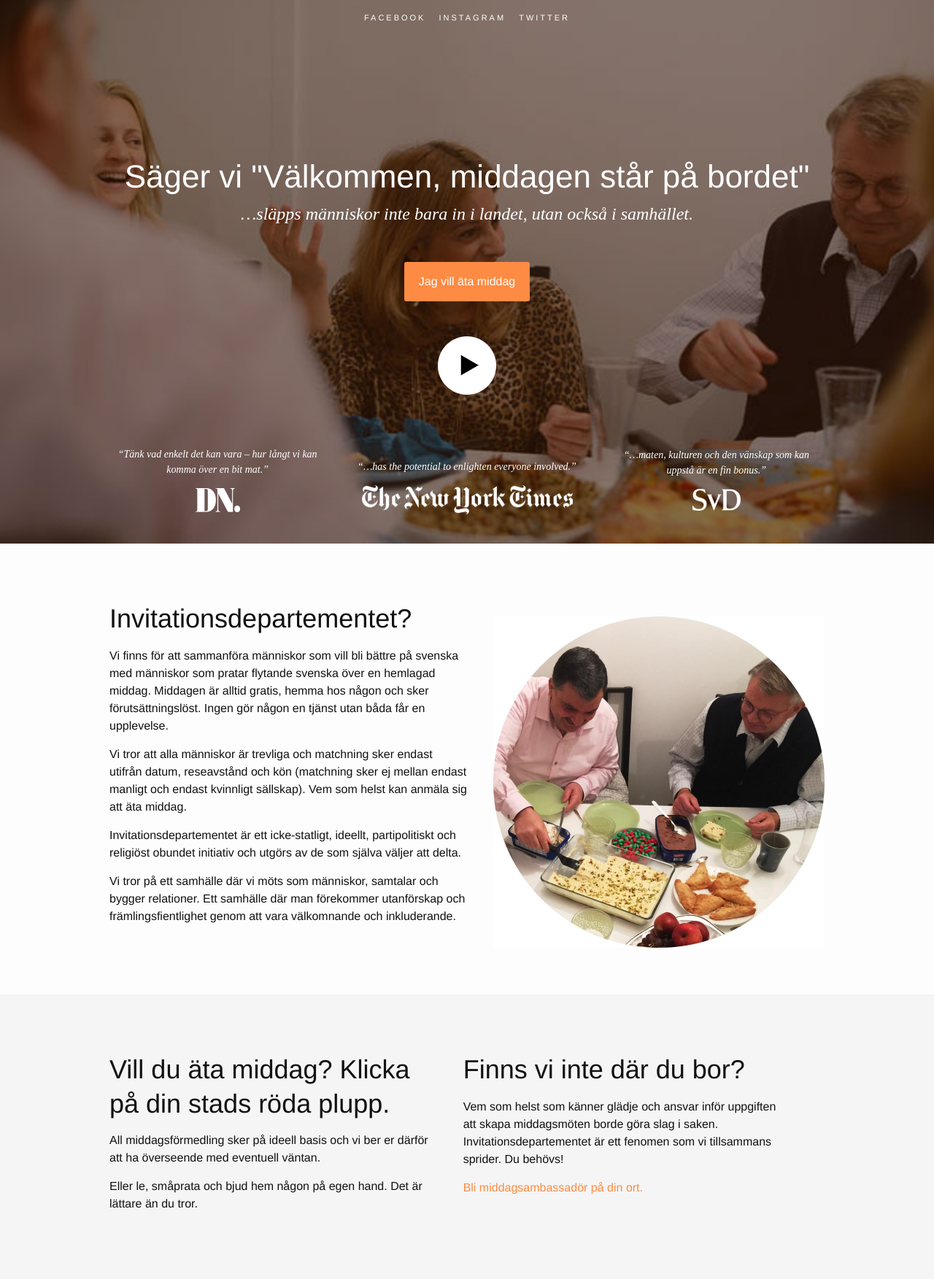
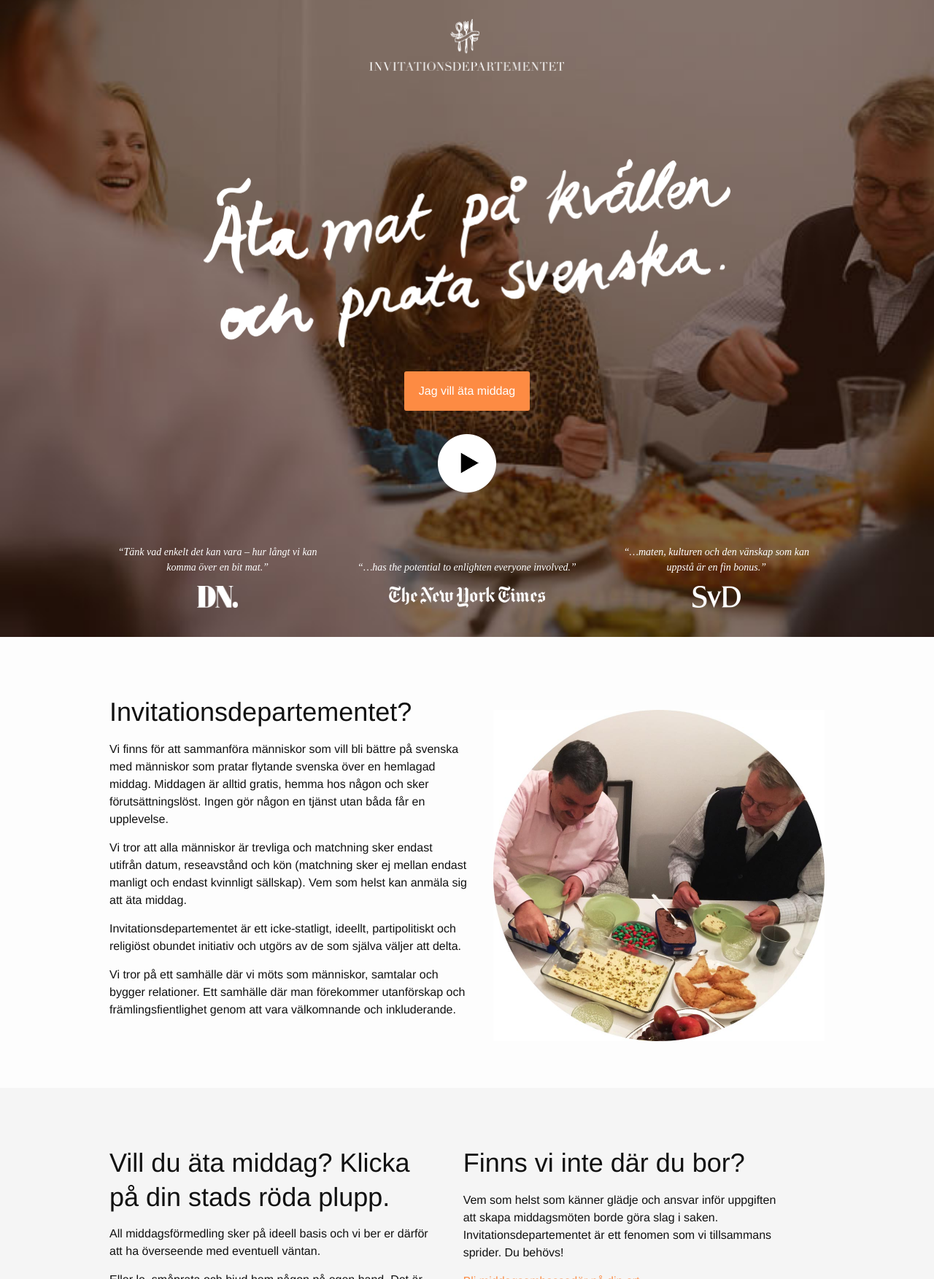
Before and after one commit to Invitationsdepartementet/test, a Jekyll site: the page built from index.html, in a window 1280 px wide, cut to the strip 104-1857 px from the top of the page. Shown: the whole strip at 73% size. Built offline with Jekyll 4.4.1, drawn with Linux system fonts in a browser that asks for light colours.

Commit message:
Add rendered logo and slogan

```diff
--- a/_sass/_layout.scss
+++ b/_sass/_layout.scss
@@ -1,3 +1,14 @@
+.logo-white {
+  display: block;
+  margin: 10px auto;
+  width: 269px;
+  height: 71px;
+  overflow: hidden;
+  text-indent: -999em;
+  text-align: left;
+  background: transparent url('/images/logga.png') no-repeat left top/contain;
+}
+
 .wrapper {
   margin: 0 auto;
   position: relative;
@@ -32,6 +43,10 @@
   font-size: 11px;
   text-transform: uppercase;
   letter-spacing: 3px;
+  position: absolute;
+  top: 0;
+  right: 20px;
+  padding-top: inherit;
 }
 
 .social-media-link {
@@ -50,6 +65,18 @@
   margin-bottom: 0;
   font-weight: 200;
   font-size: 2.75em;
+}
+
+.page-header-home {
+  display: block;
+  margin: 2.75em auto 0.75em;
+  width: 723px;
+  height: 258px;
+  max-width: 90%;
+  background: transparent url('/images/slogan.png') no-repeat left top/contain;
+  text-indent: -999em;
+  text-align: left;
+  overflow: hidden;
 }
 
 @media all and (max-width: 700px) {
@@ -79,8 +106,8 @@
   display: inline-block;
   height: 80px;
   width: 80px;
-  background: transparent url('/images/play.png') no-repeat left top/cover;
-  margin-top: 3em;
+  background: transparent url('/images/play.png') no-repeat center center/cover;
+  margin-top: 2em;
   margin-bottom: 4em;
   text-decoration: none;
 }
@@ -100,12 +127,18 @@
 
 .top-quote-hero { width: 39%; }
 
+
 @media all and (max-width: 800px) {
   .top-quote {
     width: 100%;
     margin-bottom: 50px;
   }
-  }
+}
+
+.quote-logo {
+  width: auto;
+  max-height: 30px;
+}
 
 .map-desc-text {
   display: inline-block;
@@ -198,3 +231,9 @@
   max-width: 85%;
   max-height: 85%;
 }
+
+.google-map-embed {
+  border: 0;
+  margin: 0;
+  padding: 0;
+}
--- a/index.html
+++ b/index.html
@@ -5,15 +5,16 @@ layout: default
 <div class="home">
 
   <div class="section section-top">
+    <div class="social-media-links">
+      <a class="social-media-link icon-facebook" href="{{ site.facebook }}">Facebook</a>
+      <a class="social-media-link icon-instagram" href="{{ site.instagram }}">Instagram</a>
+      <a class="social-media-link icon-twitter" href="{{ site.twitter }}">Twitter</a>
+    </div>
+
     <div class="wrapper">
-      <div class="social-media-links">
-        <a class="social-media-link" href="{{ site.facebook }}">Facebook</a>
-        <a class="social-media-link" href="{{ site.instagram }}">Instagram</a>
-        <a class="social-media-link" href="{{ site.twitter }}">Twitter</a>
-      </div>
+      <h1 class="logo-white">Invitationsdepartementet</h1>
 
-      <h1 class="page-header">Säger vi "Välkommen, middagen står på bordet"</h1>
-      <h2 class="page-subheader">…släpps människor inte bara in i landet, utan också i samhället.</h2>
+      <h1 class="page-header page-header-home">Äta mat och prata svenska på kvällen</h1>
 
       <div><a href="#karta" class="button button-primary">Jag vill äta middag</a></div>
 
```
Also changed, not shown: images/logga.png (added), images/slogan.png (added).
